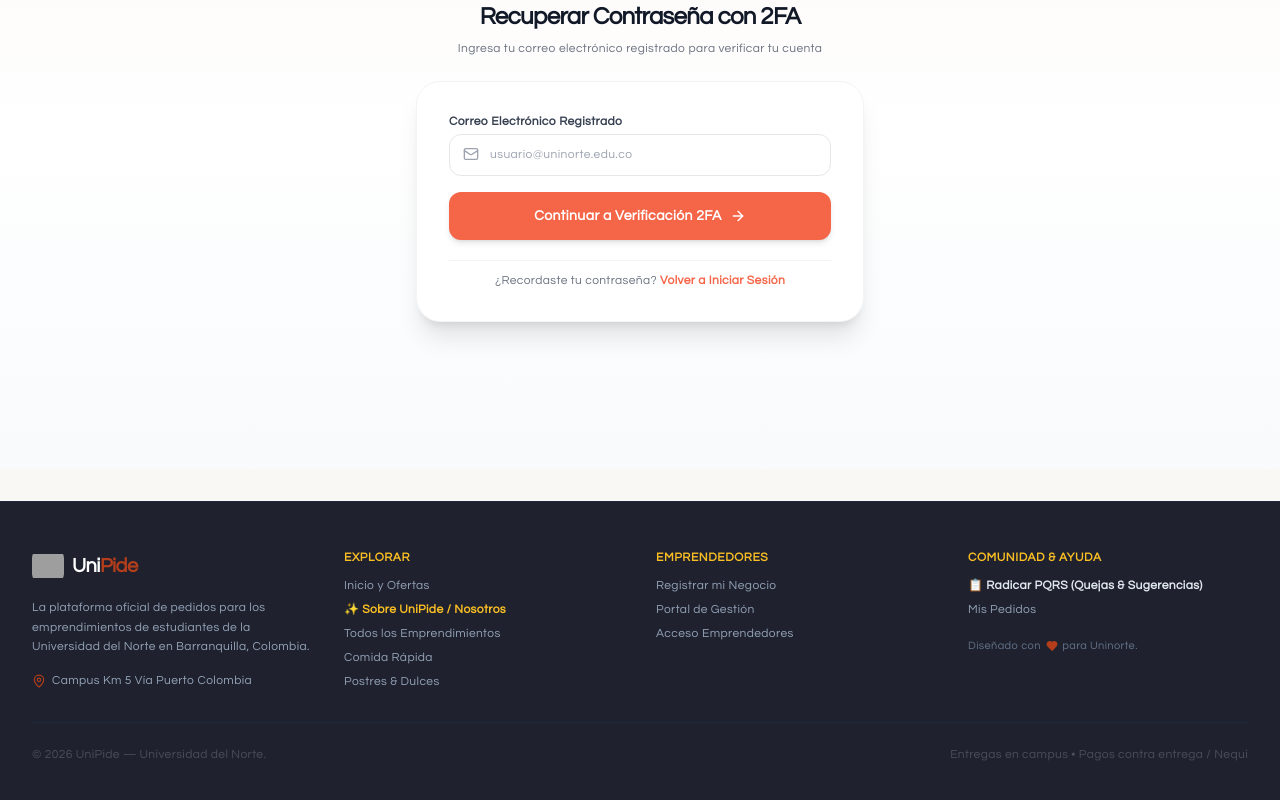
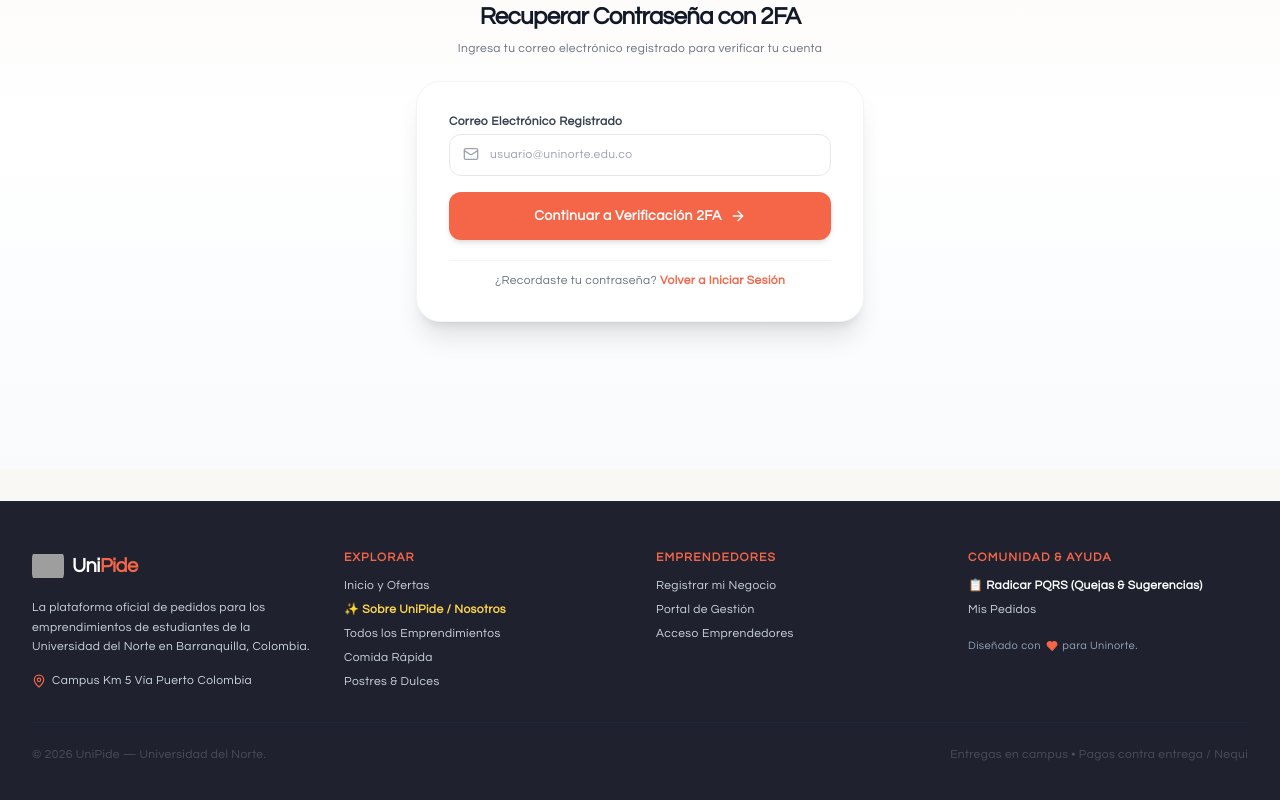
Before and after one commit to richard261651/UniPide, a Next.js app: page /forgot-password in a window 1280 px wide. Shown: the part 276-1076 px from the top of the page. Built offline with nearby package versions, Linux system fonts and the light colour scheme; no server answers; grey boxes are pictures that could not be loaded.

Commit message:
fix: audit visual legibility across footer, business cards, banner and product cards with high contrast colors

```diff
--- a/src/app/page.tsx
+++ b/src/app/page.tsx
@@ -427,7 +427,7 @@
             <h3 className="text-2xl sm:text-3xl font-black tracking-tight">
               Vende en UniPide y llega a todo el campus
             </h3>
-            <p className="text-xs sm:text-sm text-gray-400 max-w-xl">
+            <p className="text-xs sm:text-sm text-slate-200 font-medium max-w-xl leading-relaxed">
               Crea tu menú digital, recibe pedidos organizados por salón y administra tus ofertas con cálculo automático de distancias entre bloques.
             </p>
           </div>
--- a/src/components/Footer.tsx
+++ b/src/components/Footer.tsx
@@ -4,7 +4,7 @@
 
 export default function Footer() {
   return (
-    <footer className="bg-[#1F222E] text-slate-300 border-t border-slate-800 mt-auto pb-16 md:pb-0">
+    <footer className="bg-[#1F222E] text-slate-100 border-t border-slate-800 mt-auto pb-16 md:pb-0">
       <div className="max-w-7xl mx-auto px-4 sm:px-6 lg:px-8 py-12">
         <div className="grid grid-cols-1 md:grid-cols-4 gap-8">
           {/* Columna 1: Marca */}
@@ -16,45 +16,45 @@
                 className="w-8 h-8 rounded-lg object-contain shadow-xs"
               />
               <span className="font-black text-white text-xl tracking-tight">
-                Uni<span className="text-[#B43E1B]">Pide</span>
+                Uni<span className="text-[#F56649]">Pide</span>
               </span>
             </Link>
-            <p className="text-xs text-slate-400 leading-relaxed">
+            <p className="text-xs text-slate-300 leading-relaxed font-normal">
               La plataforma oficial de pedidos para los emprendimientos de estudiantes de la
               Universidad del Norte en Barranquilla, Colombia.
             </p>
-            <div className="flex items-center gap-1.5 text-xs text-slate-400 font-medium">
-              <MapPin className="w-3.5 h-3.5 text-[#B43E1B]" />
+            <div className="flex items-center gap-1.5 text-xs text-slate-300 font-medium">
+              <MapPin className="w-3.5 h-3.5 text-[#F56649]" />
               <span>Campus Km 5 Vía Puerto Colombia</span>
             </div>
           </div>
 
           {/* Columna 2: Navegación */}
           <div className="space-y-3">
-            <h4 className="text-xs font-bold uppercase tracking-wider text-amber-400">Explorar</h4>
-            <ul className="space-y-2 text-xs text-slate-400">
+            <h4 className="text-xs font-black uppercase tracking-widest text-[#F56649]">Explorar</h4>
+            <ul className="space-y-2 text-xs text-slate-300">
               <li>
-                <Link href="/" className="hover:text-white transition">
+                <Link href="/" className="hover:text-white hover:underline transition">
                   Inicio y Ofertas
                 </Link>
               </li>
               <li>
-                <Link href="/nosotros" className="hover:text-white transition font-bold text-amber-400">
+                <Link href="/nosotros" className="hover:text-white transition font-bold text-amber-300">
                   ✨ Sobre UniPide / Nosotros
                 </Link>
               </li>
               <li>
-                <Link href="/negocios" className="hover:text-white transition">
+                <Link href="/negocios" className="hover:text-white hover:underline transition">
                   Todos los Emprendimientos
                 </Link>
               </li>
               <li>
-                <Link href="/negocios?cat=Comida%20Rápida" className="hover:text-white transition">
+                <Link href="/negocios?cat=Comida%20Rápida" className="hover:text-white hover:underline transition">
                   Comida Rápida
                 </Link>
               </li>
               <li>
-                <Link href="/negocios?cat=Postres%20%26%20Dulces" className="hover:text-white transition">
+                <Link href="/negocios?cat=Postres%20%26%20Dulces" className="hover:text-white hover:underline transition">
                   Postres & Dulces
                 </Link>
               </li>
@@ -63,20 +63,20 @@
 
           {/* Columna 3: Emprendedores */}
           <div className="space-y-3">
-            <h4 className="text-xs font-bold uppercase tracking-wider text-amber-400">Emprendedores</h4>
-            <ul className="space-y-2 text-xs text-slate-400">
+            <h4 className="text-xs font-black uppercase tracking-widest text-[#F56649]">Emprendedores</h4>
+            <ul className="space-y-2 text-xs text-slate-300">
               <li>
-                <Link href="/register" className="hover:text-white transition">
+                <Link href="/register" className="hover:text-white hover:underline transition">
                   Registrar mi Negocio
                 </Link>
               </li>
               <li>
-                <Link href="/emprendedor" className="hover:text-white transition">
+                <Link href="/emprendedor" className="hover:text-white hover:underline transition">
                   Portal de Gestión
                 </Link>
               </li>
               <li>
-                <Link href="/login" className="hover:text-white transition">
+                <Link href="/login" className="hover:text-white hover:underline transition">
                   Acceso Emprendedores
                 </Link>
               </li>
@@ -85,26 +85,26 @@
 
           {/* Columna 4: Legal & Info */}
           <div className="space-y-3">
-            <h4 className="text-xs font-bold uppercase tracking-wider text-amber-400">Comunidad & Ayuda</h4>
-            <ul className="space-y-2 text-xs text-slate-400">
+            <h4 className="text-xs font-black uppercase tracking-widest text-[#F56649]">Comunidad & Ayuda</h4>
+            <ul className="space-y-2 text-xs text-slate-300">
               <li>
-                <Link href="/pqrs" className="hover:text-white transition font-bold text-slate-200">
+                <Link href="/pqrs" className="hover:text-white transition font-bold text-white">
                   📋 Radicar PQRS (Quejas & Sugerencias)
                 </Link>
               </li>
               <li>
-                <Link href="/pedidos" className="hover:text-white transition">
+                <Link href="/pedidos" className="hover:text-white hover:underline transition">
                   Mis Pedidos
                 </Link>
               </li>
             </ul>
-            <div className="pt-2 text-[11px] text-slate-500">
-              Diseñado con <Heart className="w-3 h-3 text-[#B43E1B] inline mx-0.5 fill-[#B43E1B]" /> para Uninorte.
+            <div className="pt-2 text-[11px] text-slate-400">
+              Diseñado con <Heart className="w-3 h-3 text-[#F56649] inline mx-0.5 fill-[#F56649]" /> para Uninorte.
             </div>
           </div>
         </div>
 
-        <div className="border-t border-slate-800 mt-8 pt-6 flex flex-col sm:flex-row items-center justify-between text-xs text-slate-500 gap-4">
+        <div className="border-t border-slate-800 mt-8 pt-6 flex flex-col sm:flex-row items-center justify-between text-xs text-slate-400 gap-4">
           <p>© {new Date().getFullYear()} UniPide — Universidad del Norte.</p>
           <p>Entregas en campus • Pagos contra entrega / Nequi</p>
         </div>
--- a/src/components/ProductCard.tsx
+++ b/src/components/ProductCard.tsx
@@ -136,8 +136,8 @@
               {product.nombre}
             </h3>
 
-            <p className="text-xs text-gray-500 mt-1 line-clamp-2 leading-relaxed">
-              {product.descripcion}
+            <p className="text-xs text-slate-700 font-medium mt-1 line-clamp-2 leading-relaxed">
+              {product.descripcion || 'Delicioso producto disponible en el campus.'}
             </p>
 
             {/* Badges de Opciones disponibles (Tallas, Colores, Variantes) */}
```
Also changed, not shown: src/components/BusinessCard.tsx (+18 -18 lines).
